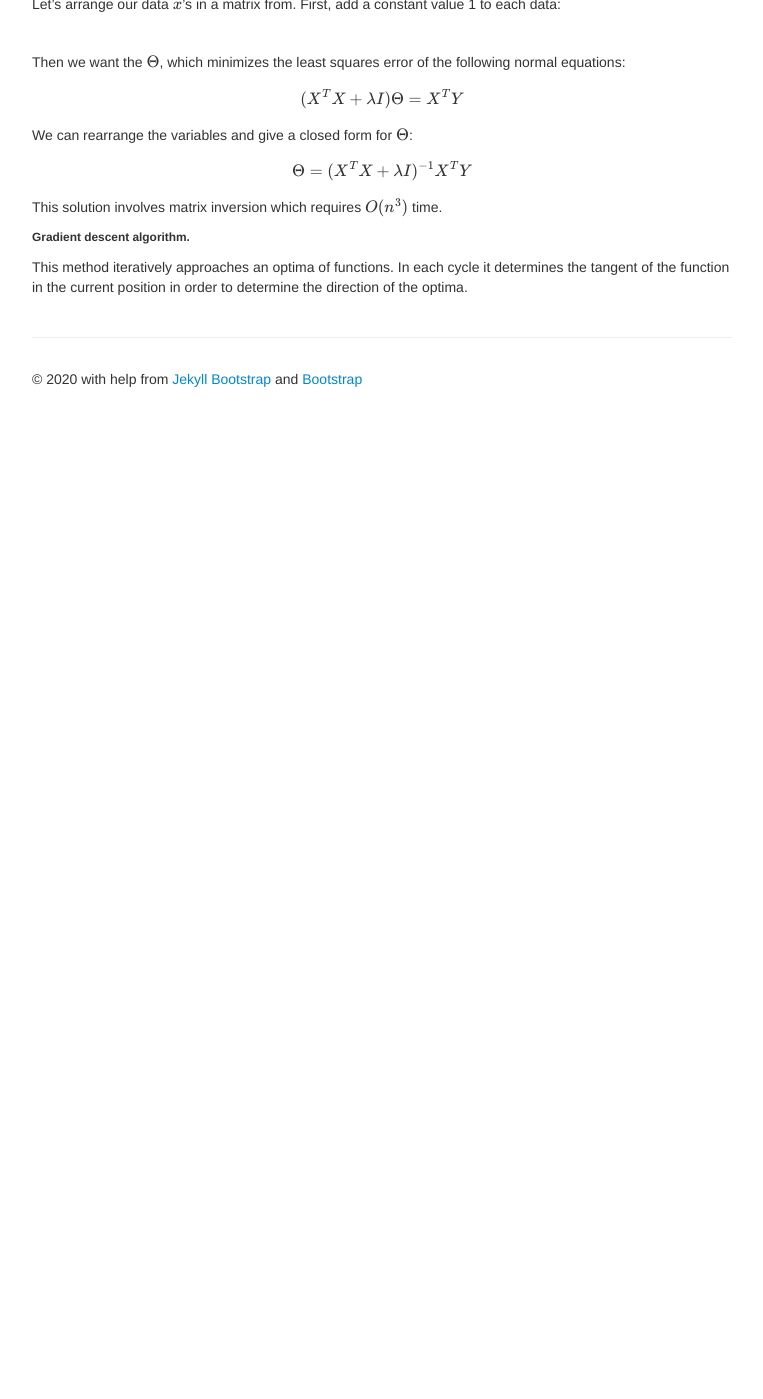
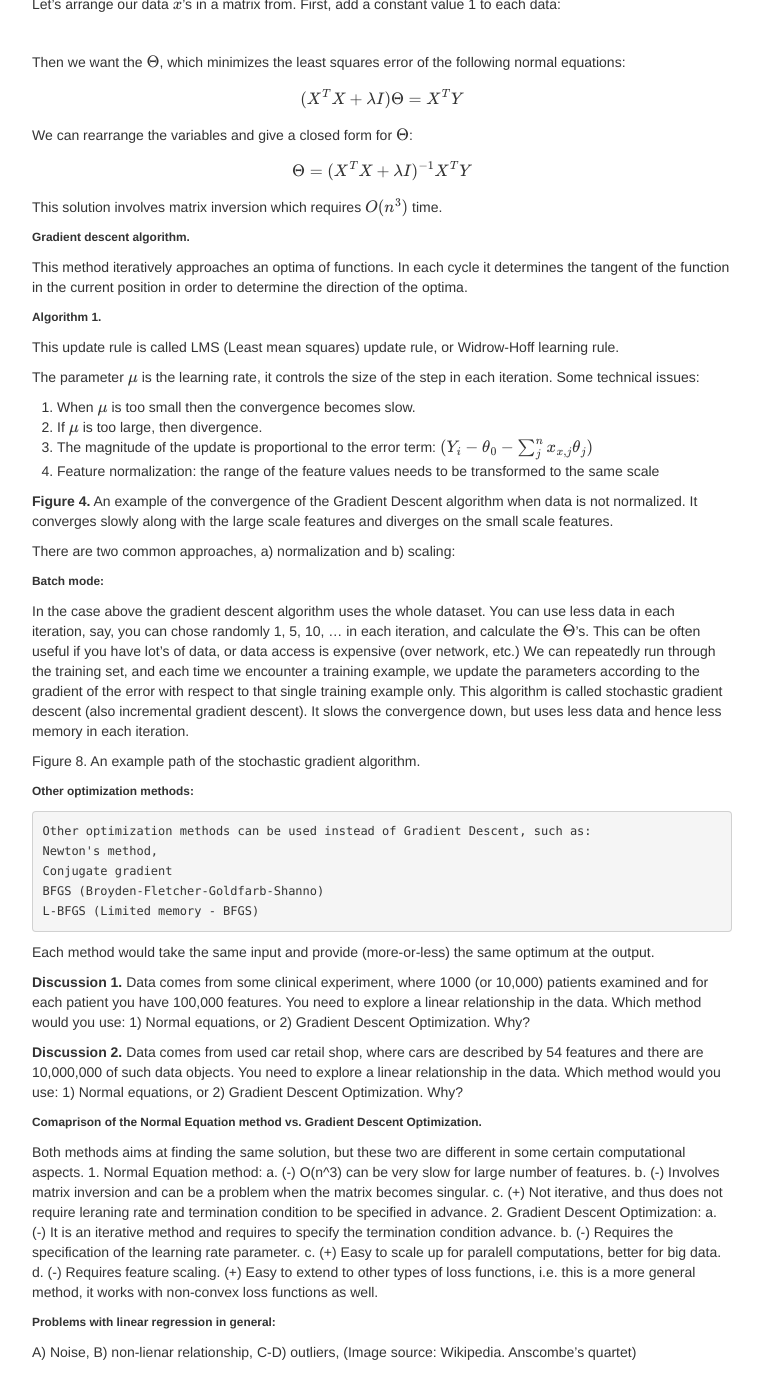
Before and after one commit to kfattila/kfattila.github.io, a Jekyll site: the page built from pages/Regression.md, in a window 1280 px wide and 1400 px high, scrolled down 1292 px. Shown: the whole window, without its empty margins (258-1021 px from the left). Built offline with Jekyll 4.4.1, drawn with Linux system fonts in a browser that asks for light colours; formulas are drawn with MathJax 3; before the commit the page ends 1691 px from its top, so only the background shows below that.

Commit message:
Lectures

```diff
--- a/pages/Regression.md
+++ b/pages/Regression.md
@@ -70,3 +70,69 @@ This solution involves matrix inversion which requires \\(O(n^{3})\\) time.
 This method iteratively approaches an optima of functions. In each cycle
 it determines the tangent of the function in the current position in order to
 determine the direction of the optima.
+
+
+###### Algorithm 1.
+
+
+
+This update rule is called LMS (Least mean squares) update rule, or Widrow-Hoff learning rule.
+
+The parameter \\(\mu\\) is the learning rate, it controls the size of the step in each iteration.
+Some technical issues:
+1. When \\(\mu\\) is too small then the convergence becomes slow.
+2. If \\(\mu\\) is too large, then divergence.
+3. The magnitude of the update is proportional to the error term: \\((Y_{i} - \theta_{0} - \sum_{j}^{n}x_{\{x,j\}}\theta_{j})\\)
+4. Feature normalization: the range of the feature values needs to be transformed to the same scale
+
+
+
+**Figure 4.** An example of the convergence of the Gradient Descent algorithm when data is not normalized. It converges slowly along with the large scale features and diverges on the small scale features.
+
+There are two common approaches, a) normalization and b) scaling:
+
+
+###### Batch mode:
+
+In the case above the gradient descent algorithm uses the whole dataset.  You can use less data in each iteration, say, you can chose randomly 1, 5, 10, … in each iteration, and calculate the \\(\Theta\\)'s. This can be often useful if you have lot's of data, or data access is expensive (over network, etc.)
+We can repeatedly run through the training set, and each time we encounter a training example, we update the parameters according to the gradient of the error with respect to that single training example only. This algorithm is called stochastic gradient descent (also incremental gradient descent). It slows the convergence down, but uses less data and hence less memory in each iteration.
+
+
+
+Figure 8. An example path of the stochastic gradient algorithm.
+
+###### Other optimization methods:
+	Other optimization methods can be used instead of Gradient Descent, such as:
+	Newton's method,
+	Conjugate gradient
+	BFGS (Broyden-Fletcher-Goldfarb-Shanno)
+	L-BFGS (Limited memory - BFGS)
+
+Each method would take the same input and provide (more-or-less) the same optimum at the output.
+
+
+**Discussion 1.**  Data comes from some clinical experiment, where 1000 (or 10,000) patients examined and for each patient you have 100,000 features. You need to explore a linear relationship in the data. Which method would you use: 1) Normal equations, or 2) Gradient Descent Optimization. Why?
+
+**Discussion 2.**  Data comes from used car retail shop, where cars are described by 54 features and there are 10,000,000 of such data objects. You need to explore a linear relationship in the data. Which method would you use: 1) Normal equations, or 2) Gradient Descent Optimization. Why?
+
+
+###### Comaprison of the Normal Equation method vs. Gradient Descent Optimization.
+
+Both methods aims at finding the same solution, but these two are different in some certain computational aspects.
+	1. Normal Equation method:
+		a. (-) O(n^3) can be very slow for large number of features.
+		b. (-) Involves matrix inversion and can be a problem when the matrix becomes singular.
+		c. (+) Not iterative, and thus does not require leraning rate and termination condition to be specified in advance.
+	2. Gradient Descent Optimization:
+		a. (-) It is an iterative method and requires to specify the termination condition advance.
+		b. (-) Requires the specification of the learning rate parameter.
+		c. (+) Easy to scale up for paralell computations, better for big data.
+		d. (-) Requires feature scaling.
+(+) Easy to extend to other types of loss functions, i.e. this is a more general method, it works with non-convex loss functions as well.
+
+
+###### Problems with linear regression in general:
+
+A) Noise,
+B) non-lienar relationship,
+C-D) outliers, (Image source: Wikipedia. Anscombe's quartet)
```
Also changed, not shown: pages/logistic_regression.md (+6 -6 lines), pages/images/logreg1.png (renamed from pages/images/Figure1.png), pages/images/logreg2.png (renamed from pages/images/Figure2.png), pages/images/logreg3.png (renamed from pages/images/Figure2a.png), pages/images/logreg4.png (renamed from pages/images/Figure2b.png), pages/images/logreg5.png (renamed from pages/images/softmax.png), pages/images/logreg6.png (renamed from pages/images/Figure3.png), pages/seq2seq.md (renamed from pages/images/seq2seq.md).
